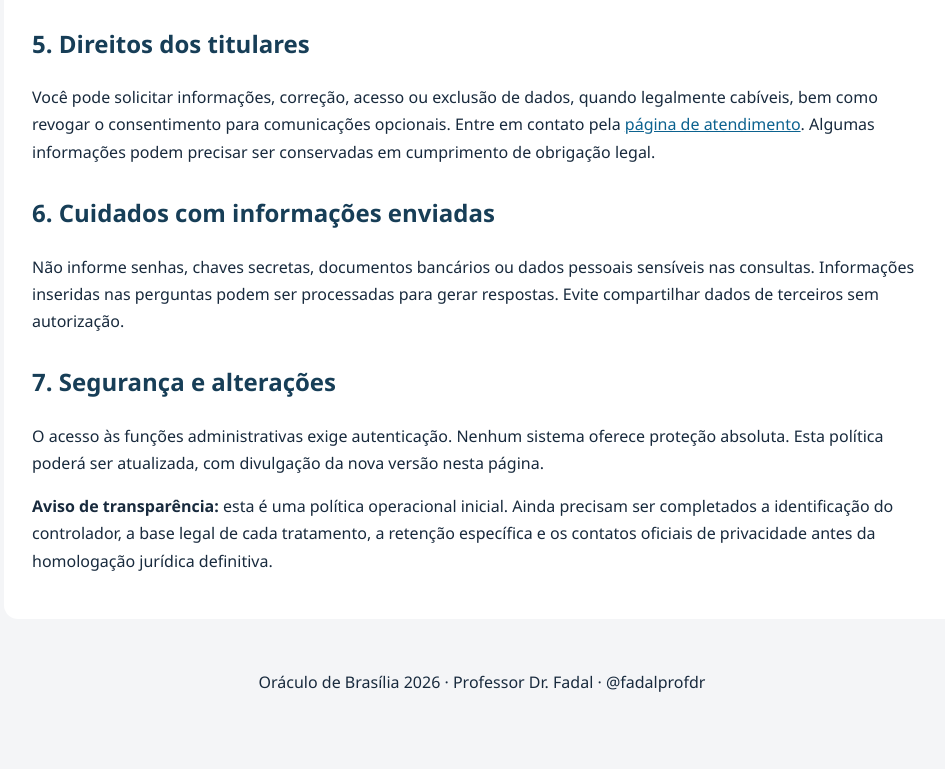
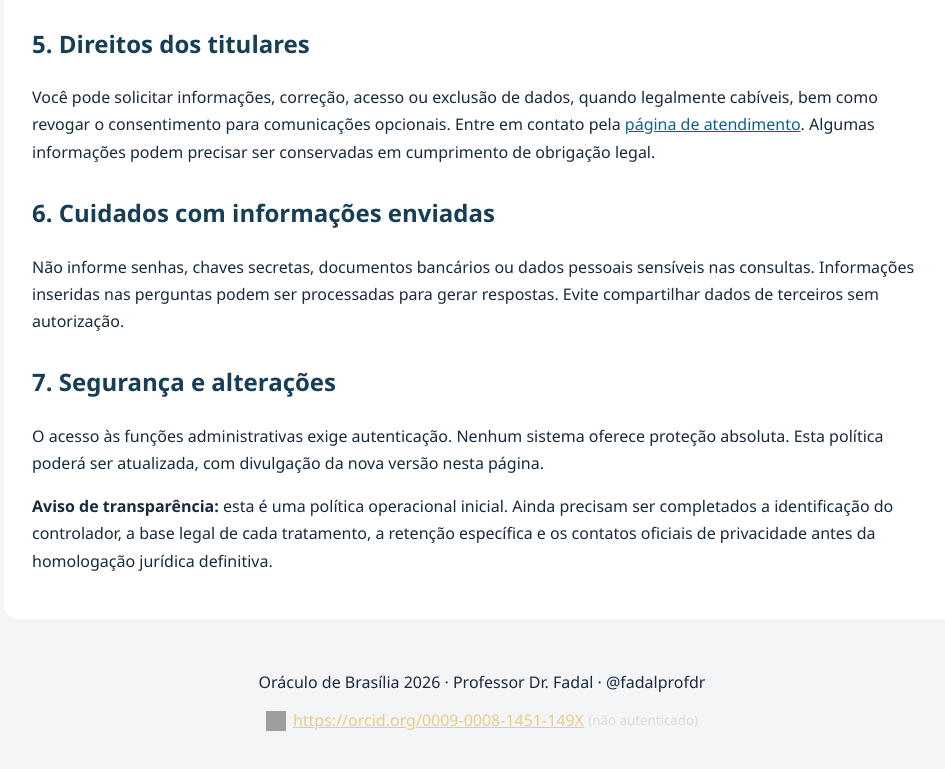
Before and after one commit to DalPiero/ORACULO-BRASILIA-2026, a website: page public/privacidade.html in a window 1280 px wide. Shown: the part 1114-1883 px from the top of the page, without its empty margins (158-1103 px from the left). Before the commit the page ends 1835 px from the top, so only its background shows below. Drawn offline with Linux system fonts and the light colour scheme; grey boxes are pictures that could not be loaded.

Commit message:
Add official ORCID iD icon and public researcher profile link to public/privacidade.html

```diff
--- a/public/privacidade.html
+++ b/public/privacidade.html
@@ -6,4 +6,4 @@
 <h2>5. Direitos dos titulares</h2><p>Você pode solicitar informações, correção, acesso ou exclusão de dados, quando legalmente cabíveis, bem como revogar o consentimento para comunicações opcionais. Entre em contato pela <a href="/atendimento.html">página de atendimento</a>. Algumas informações podem precisar ser conservadas em cumprimento de obrigação legal.</p>
 <h2>6. Cuidados com informações enviadas</h2><p>Não informe senhas, chaves secretas, documentos bancários ou dados pessoais sensíveis nas consultas. Informações inseridas nas perguntas podem ser processadas para gerar respostas. Evite compartilhar dados de terceiros sem autorização.</p>
 <h2>7. Segurança e alterações</h2><p>O acesso às funções administrativas exige autenticação. Nenhum sistema oferece proteção absoluta. Esta política poderá ser atualizada, com divulgação da nova versão nesta página.</p>
-<p><strong>Aviso de transparência:</strong> esta é uma política operacional inicial. Ainda precisam ser completados a identificação do controlador, a base legal de cada tratamento, a retenção específica e os contatos oficiais de privacidade antes da homologação jurídica definitiva.</p></main><footer>Oráculo de Brasília 2026 · Professor Dr. Fadal · @fadalprofdr</footer></body></html>
+<p><strong>Aviso de transparência:</strong> esta é uma política operacional inicial. Ainda precisam ser completados a identificação do controlador, a base legal de cada tratamento, a retenção específica e os contatos oficiais de privacidade antes da homologação jurídica definitiva.</p></main><footer>Oráculo de Brasília 2026 · Professor Dr. Fadal · @fadalprofdr<div style="margin:10px 0"><a href="https://orcid.org/0009-0008-1451-149X" target="_blank" rel="noopener noreferrer" aria-label="Consultar registro ORCID 0009-0008-1451-149X (não autenticado)" style="color:#e8cb8a;display:inline-flex;align-items:center;gap:7px;vertical-align:middle"><img src="https://orcid.org/sites/default/files/images/orcid_16x16.png" width="20" height="20" alt="Ícone ORCID iD" loading="lazy" style="border:0;width:20px;height:20px">https://orcid.org/0009-0008-1451-149X</a> <small style="color:#d8dce0">(não autenticado)</small></div></footer></body></html>
```
